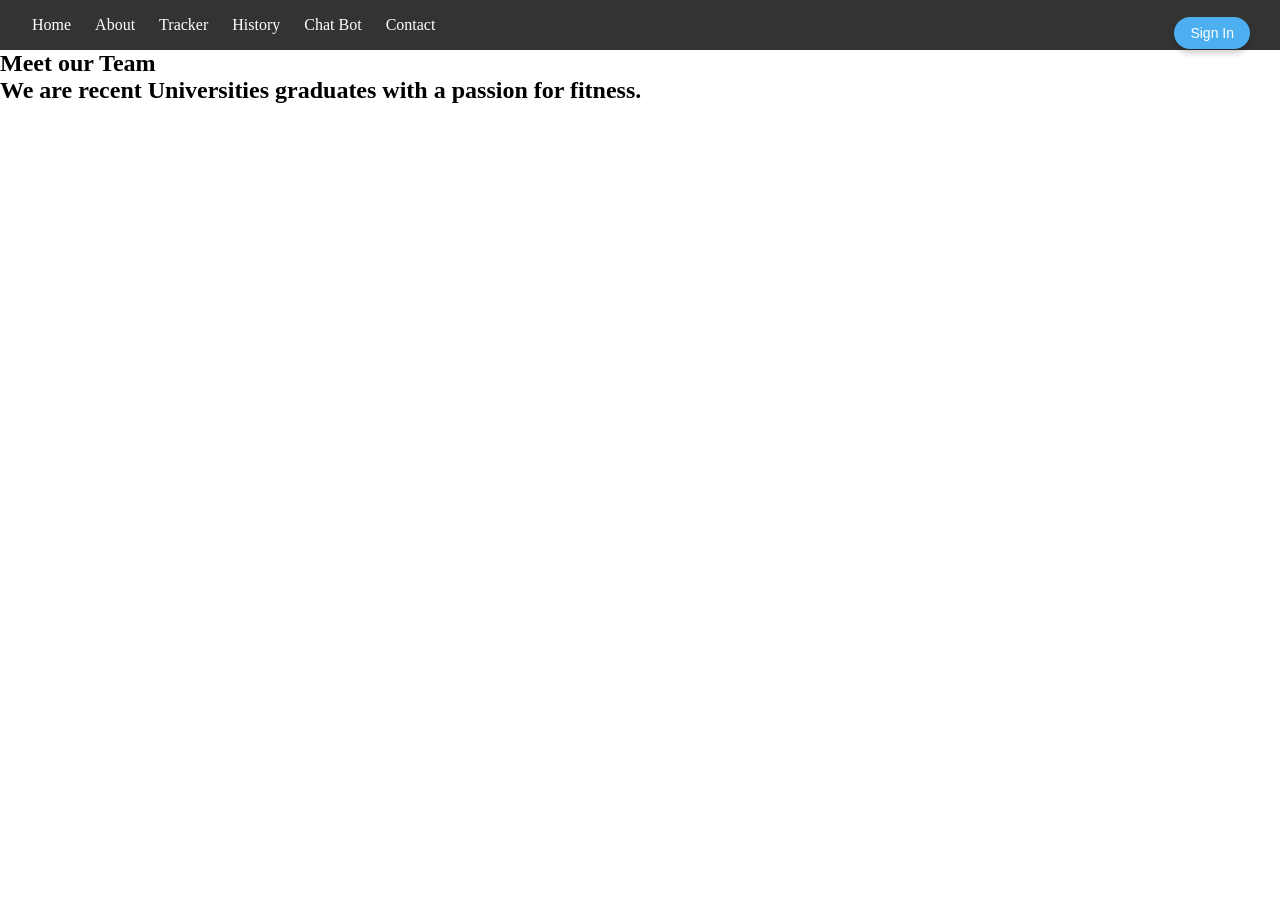
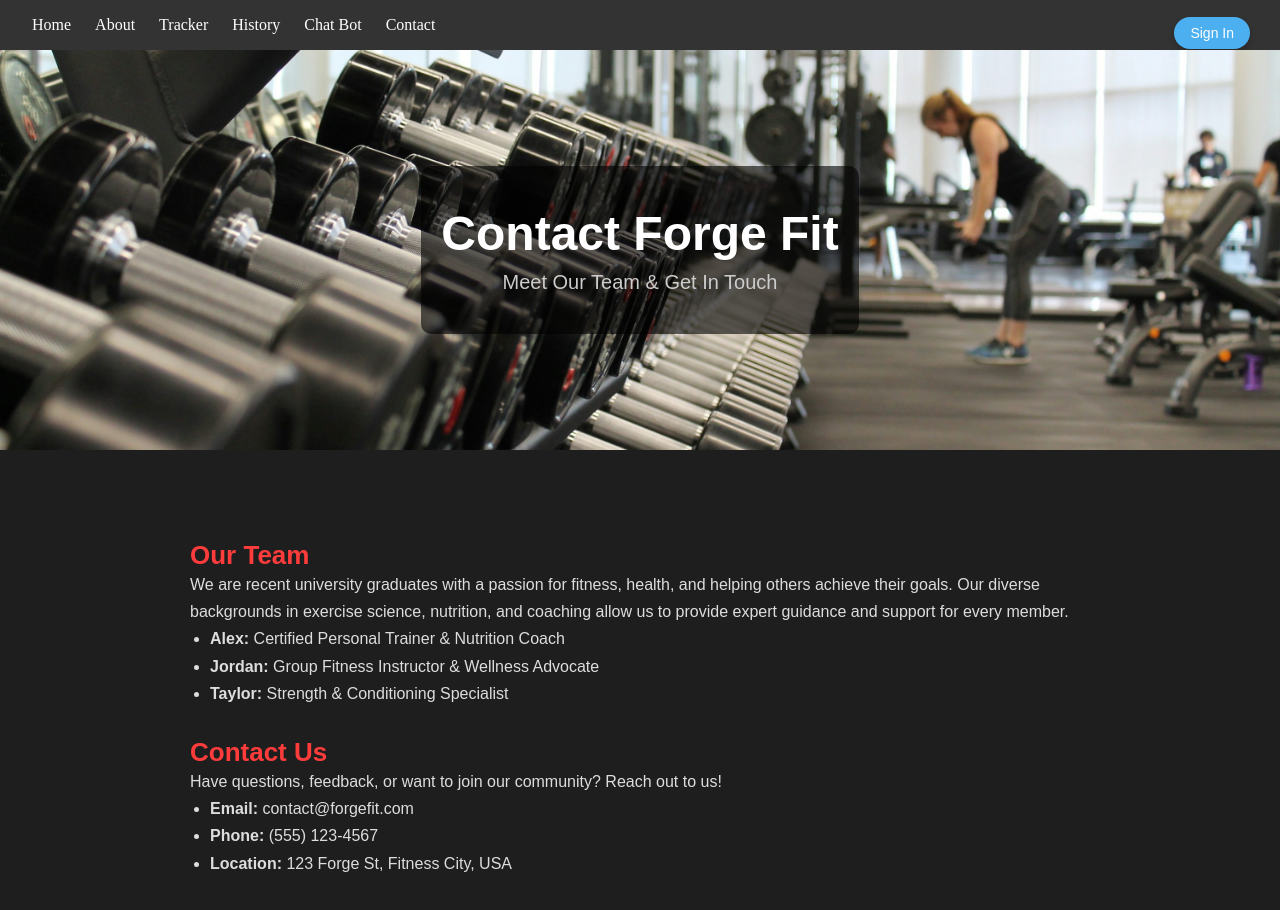
Before and after one commit to Amsan5941/ForgeFit, a React (Vite) app: page /contact in a window 1280 px wide. Shown: the top 910 px of the page. Before the commit the page ends 800 px from the top, so only its background shows below. Built offline with nearby package versions, Linux system fonts and the light colour scheme.

Commit message:
Created the contact us Page

```diff
--- a/src/Components/Contact/Contact.css
+++ b/src/Components/Contact/Contact.css
@@ -0,0 +1,71 @@
+.about-wrapper {
+  width: 100%;
+  overflow-x: hidden;
+  font-family: 'Arial', sans-serif;
+  background-color: #121212;
+  color: #f0f0f0;
+}
+
+.about-banner {
+  background-image: url('/src/assets/gym-banner.jpeg');
+  background-size: cover;
+  background-position: center;
+  background-repeat: no-repeat;
+  height: 400px;
+  position: relative;
+  display: flex;
+  align-items: center;
+  justify-content: center;
+}
+
+.banner-overlay {
+  background-color: rgba(0, 0, 0, 0.6);
+  padding: 40px 20px;
+  border-radius: 10px;
+  text-align: center;
+}
+
+.about-title {
+  font-size: 48px;
+  font-weight: bold;
+  color: #fff;
+  margin-bottom: 10px;
+}
+
+.about-subtitle {
+  font-size: 20px;
+  color: #ccc;
+}
+
+.about-section {
+
+  padding: 60px 20px;
+}
+
+.about-content {
+  max-width: 900px;
+  margin: auto;
+}
+
+.about-content h2 {
+  color: #ff3c3c;
+  margin-top: 30px;
+  font-size: 26px;
+}
+
+.about-content p,
+.about-content li {
+  font-size: 16px;
+  line-height: 1.7;
+  color: #ddd;
+}
+
+.about-content ul {
+  list-style-type: disc;
+  padding-left: 20px;
+}
+
+
+body {
+  background-color: #1e1e1e;;
+}
--- a/src/Components/Contact/Contact.jsx
+++ b/src/Components/Contact/Contact.jsx
@@ -1,21 +1,41 @@
-import React from 'react'
+import React from 'react';
+import './Contact.css';
 
 const Contact = () => {
   return (
-    <div>
-      <section className="hero-contact">
-        <h1>Meet our Team</h1>
+    <div className="about-wrapper">
+      <section className="about-banner">
+        <div className="banner-overlay">
+          <h1 className="about-title">Contact Forge Fit</h1>
+          <p className="about-subtitle">Meet Our Team & Get In Touch</p>
+        </div>
       </section>
 
-      <section className="about-us">
-        <h1>We are recent Universities graduates with a passion for fitness.</h1>
-      </section>
+      <section className="about-section">
+        <div className="about-content">
+          <h2>Our Team</h2>
+          <p>
+            We are recent university graduates with a passion for fitness, health, and helping others achieve their goals. Our diverse backgrounds in exercise science, nutrition, and coaching allow us to provide expert guidance and support for every member.
+          </p>
+          <ul>
+            <li><strong>Alex:</strong> Certified Personal Trainer & Nutrition Coach</li>
+            <li><strong>Jordan:</strong> Group Fitness Instructor & Wellness Advocate</li>
+            <li><strong>Taylor:</strong> Strength & Conditioning Specialist</li>
+          </ul>
 
-      <section className="contact">
-
+          <h2>Contact Us</h2>
+          <p>
+            Have questions, feedback, or want to join our community? Reach out to us!
+          </p>
+          <ul>
+            <li><strong>Email:</strong> contact@forgefit.com</li>
+            <li><strong>Phone:</strong> (555) 123-4567</li>
+            <li><strong>Location:</strong> 123 Forge St, Fitness City, USA</li>
+          </ul>
+        </div>
       </section>
     </div>
-  )
-}
+  );
+};
 
-export default Contact
+export default Contact;
```
